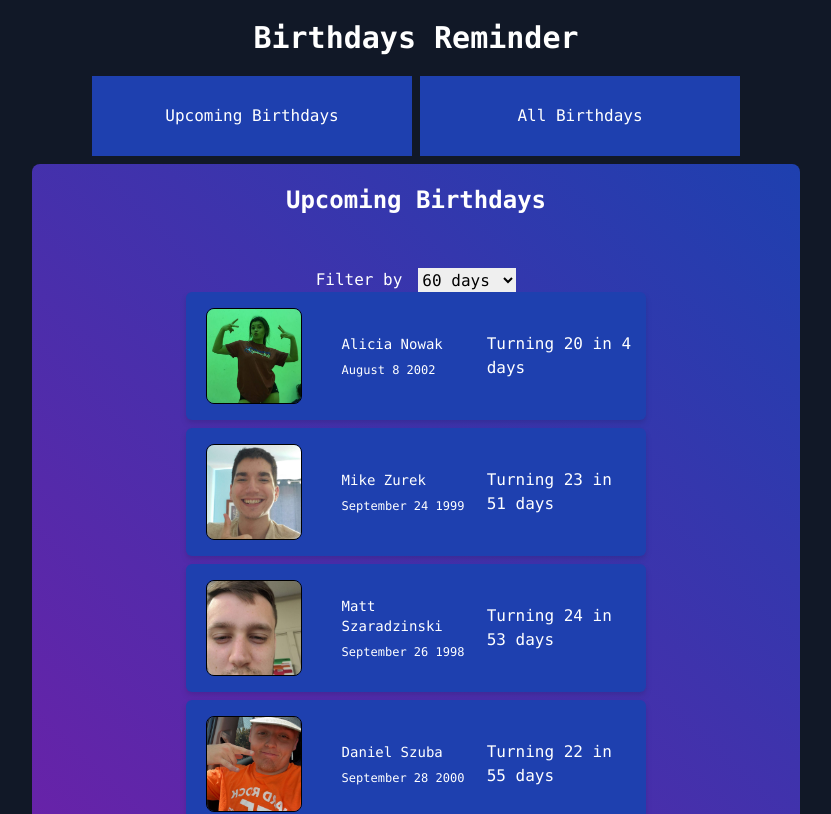
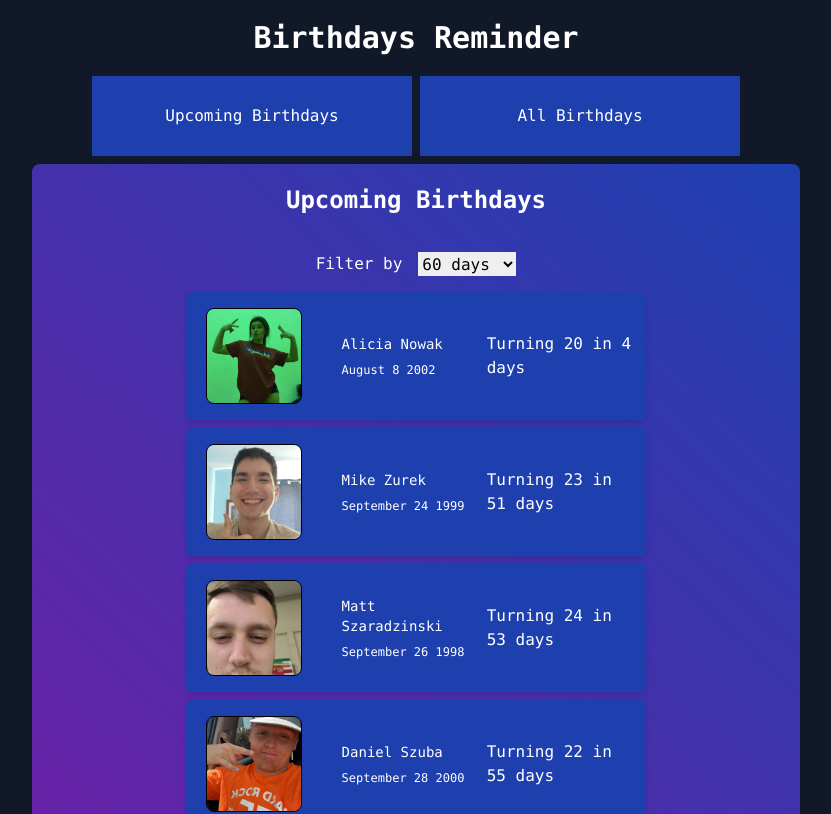
Before and after one commit to danielrpytel/birthday-reminders, a React (Create React App) app: page /#/ in a window 1280 px wide. Shown: the top 814 px of the page, without its empty margins (224-1055 px from the left). Built offline with nearby package versions, Linux system fonts and the light colour scheme.

Commit message:
Filter position
Filter by days in upcoming birthdays position update

```diff
--- a/src/components/FilterByDays.jsx
+++ b/src/components/FilterByDays.jsx
@@ -2,7 +2,7 @@
 function FilterByDays({filterDaysOptions, onOptionChange, current}) {
 
     return(
-    <div className="flex row mx-auto mt-8">
+    <div className="flex row mx-auto mt-4 mb-4">
         <p className="text-md text-white pr-4">
             Filter by
         </p>
```
Also changed, not shown: 1 other file (tests, documents, lock files or other folders).
